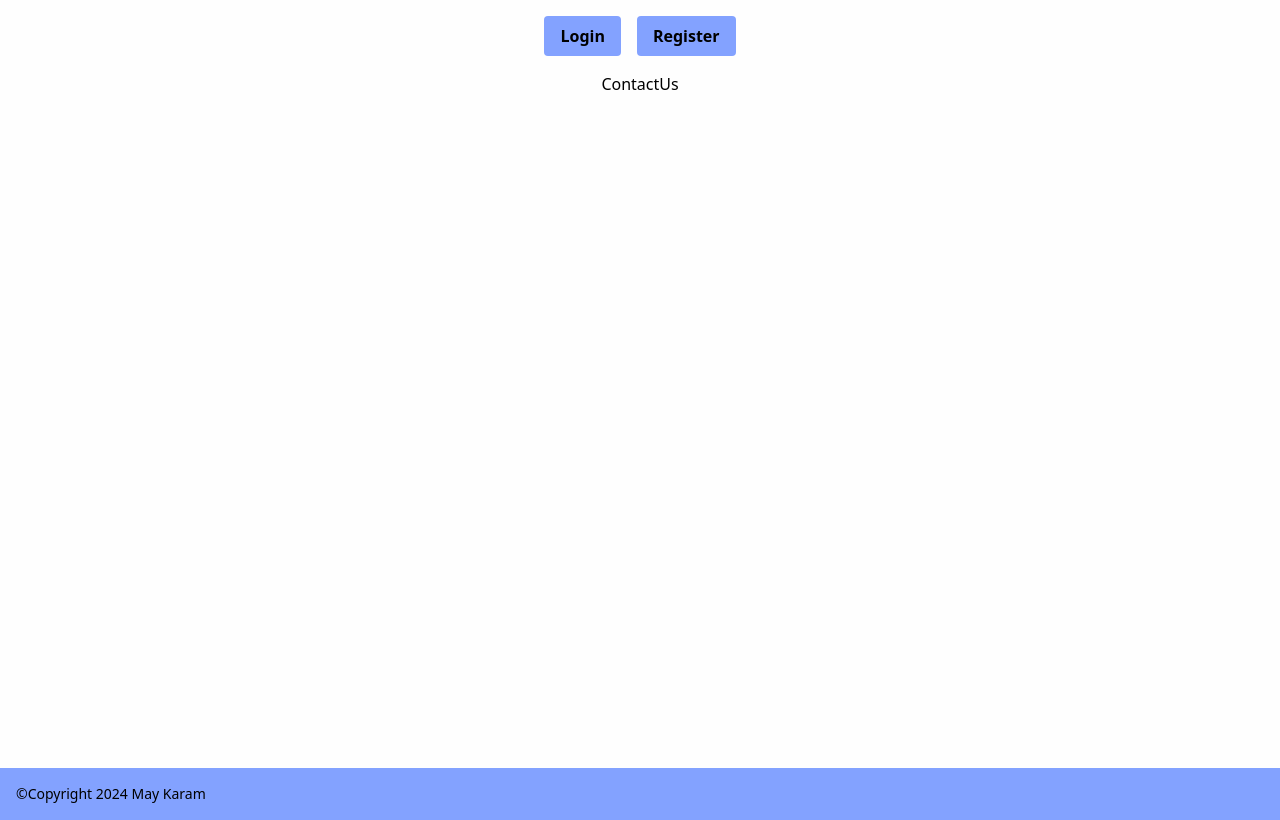
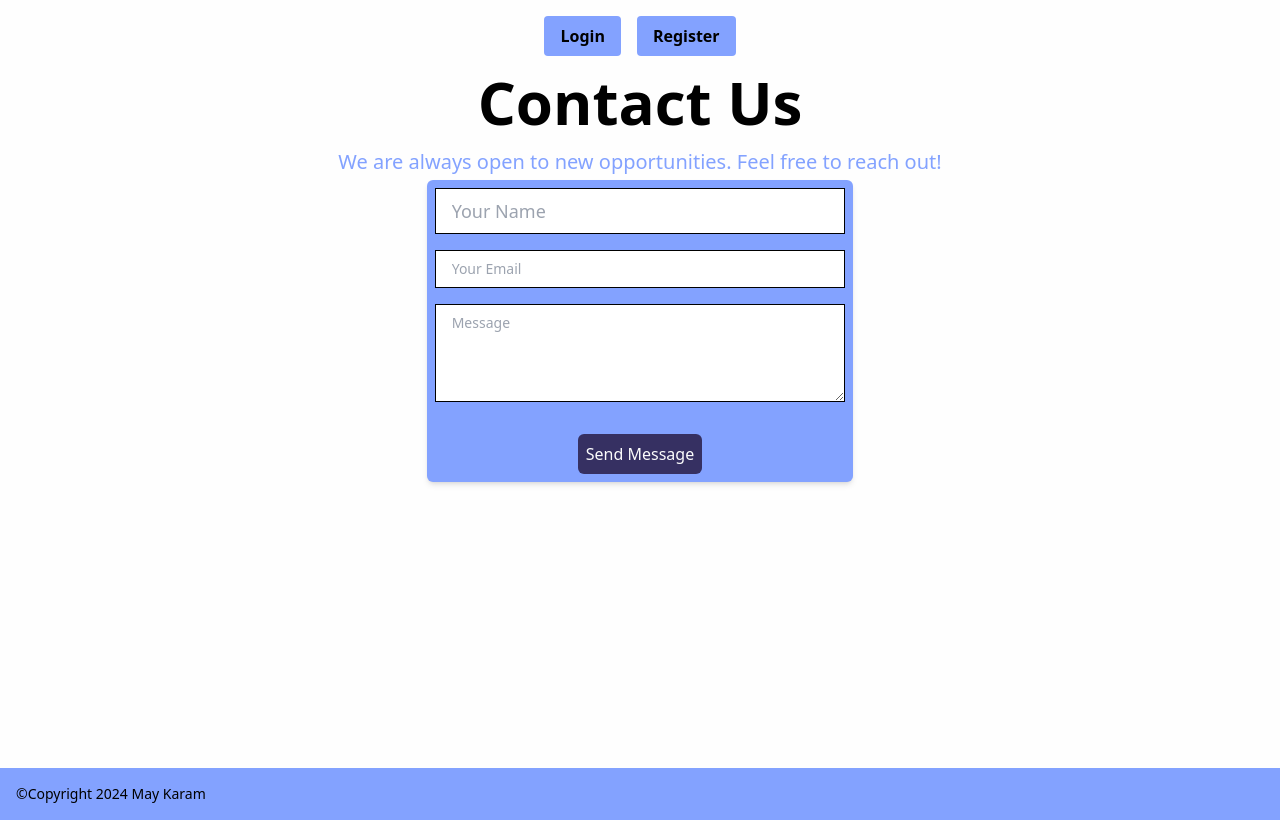
Before and after one commit to mayoush89k/ExpenseTracker, a React (Vite) app in the folder client/: page /contactUs in a window 1280 px wide. Built offline with nearby package versions, Linux system fonts and the light colour scheme.

Commit message:
contact page

```diff
--- a/client/src/Components/ContactUs.jsx
+++ b/client/src/Components/ContactUs.jsx
@@ -1,7 +1,96 @@
-import React from 'react'
+import React, { useState } from "react";
 
 export default function ContactUs() {
+  const [email , setEmail] = useState('')
+  const [name , setName] = useState('')
+  const [body , setBody] = useState('')
   return (
-    <div className="w-full h-[87vh] flex flex-col justify-start items-center">ContactUs</div>
-  )
+    <div className="w-full h-[87vh] flex flex-col justify-start items-center">
+      <h1
+        className="text-5xl font-bold text-gray-900
+      sm:text-4xl md:text-4xl lg:text-6xl
+      "
+      >
+        Contact Us
+      </h1>
+      <p
+        className="mt-4 max-w-2xl text-lg text-light-4
+      dark:text-white sm:text-lg md:text-xl lg
+      :text-4xl font-medium leading-normal"
+      >
+        We are always open to new opportunities. Feel free to reach out!
+      </p>
+      <form
+        action="#"
+        method="post"
+        className="flex flex-wrap mt-1
+        bg-light-4 dark:bg-dark-3 rounded-md shadow-md overflow-hidden w-full sm:w-
+        9/12 md:w-1/2 lg:w-1/3
+        "
+      >
+        <label htmlFor="name" className="sr-only">
+          Name
+        </label>
+        <input
+          type="text"
+          id="name"
+          name="name"
+          placeholder="Your Name"
+          className="py-2 px-4 text-sm text-gray-500 m-2
+          border focus:outline-none focus:ring-light-1
+          focus:bg-light-3 dark:focus:bg-dark-1
+          focus:border-light-3 dark:focus:ring-dark-1
+          focus:text-light-1 dark:focus:text-dark-4
+          dark:focus:border-dark-3 dark:bg-transparent block w-full
+          sm:text-base md:text-lg"
+          value={name}
+          onChange={(e) => setName(e.target.value)}
+          />
+        <label htmlFor="email" className="sr-only">
+          Email Address
+        </label>
+        <input
+          value={email}
+          onChange={(e) => setEmail(e.target.value)}
+          type="email"
+          id="email"
+          name="email"
+          placeholder="Your Email"
+          className="py-2 px-4 mt-2 text-sm text-gray m-2
+          500 border focus:outline-none focus:ring-light-1
+          focus:bg-light-3 dark:focus:bg-dark-1
+          focus:text-light-1 dark:focus:text-dark-4
+          focus:border-light-3 dark:focus:ring-dark-1
+          dark:focus:border-dark-3 dark:bg-transparent  block w-full"
+        />
+        <textarea
+          rows={4}
+          name="message"
+          id="message"
+          placeholder="Message"
+          className="py-2 px-4 text-sm text-gray-500 m-2
+          resize-vertical border mt-2
+          focus:outline-none  focus:ring-light-1
+          focus:border-light-3 dark:focus:ring-dark-1
+          focus:bg-light-3 dark:focus:bg-dark-1
+          focus:text-light-1 dark:focus:text-dark-4
+          dark:focus:border-dark-3  dark:bg-transparent block w-full"
+          value={body}
+          onChange={(e) => setBody(e.target.value)}
+          />
+        <button
+          type="submit"
+          className="py-2 mt-6 text-white text-bolder m-auto my-2 p-2
+          bg-dark-4 hover:bg-dark-1 rounded-md
+          focus:outline-none focus:ring-dark-4 hover:text-dark-4
+          "
+        >
+          <a href={`mailto:${email}?subject=${name || ""}&body=${body || ""}`} >
+
+          Send Message
+          </a>
+        </button>
+      </form>
+    </div>
+  );
 }
--- a/client/src/Components/Menu.jsx
+++ b/client/src/Components/Menu.jsx
@@ -82,6 +82,7 @@ export default function Menu() {
           </button>
         </div>
       )}
+      <p className="text-light-4 dark:text-dark-1">{user.username}</p>
         </ul>
       )}
     </nav>
```
